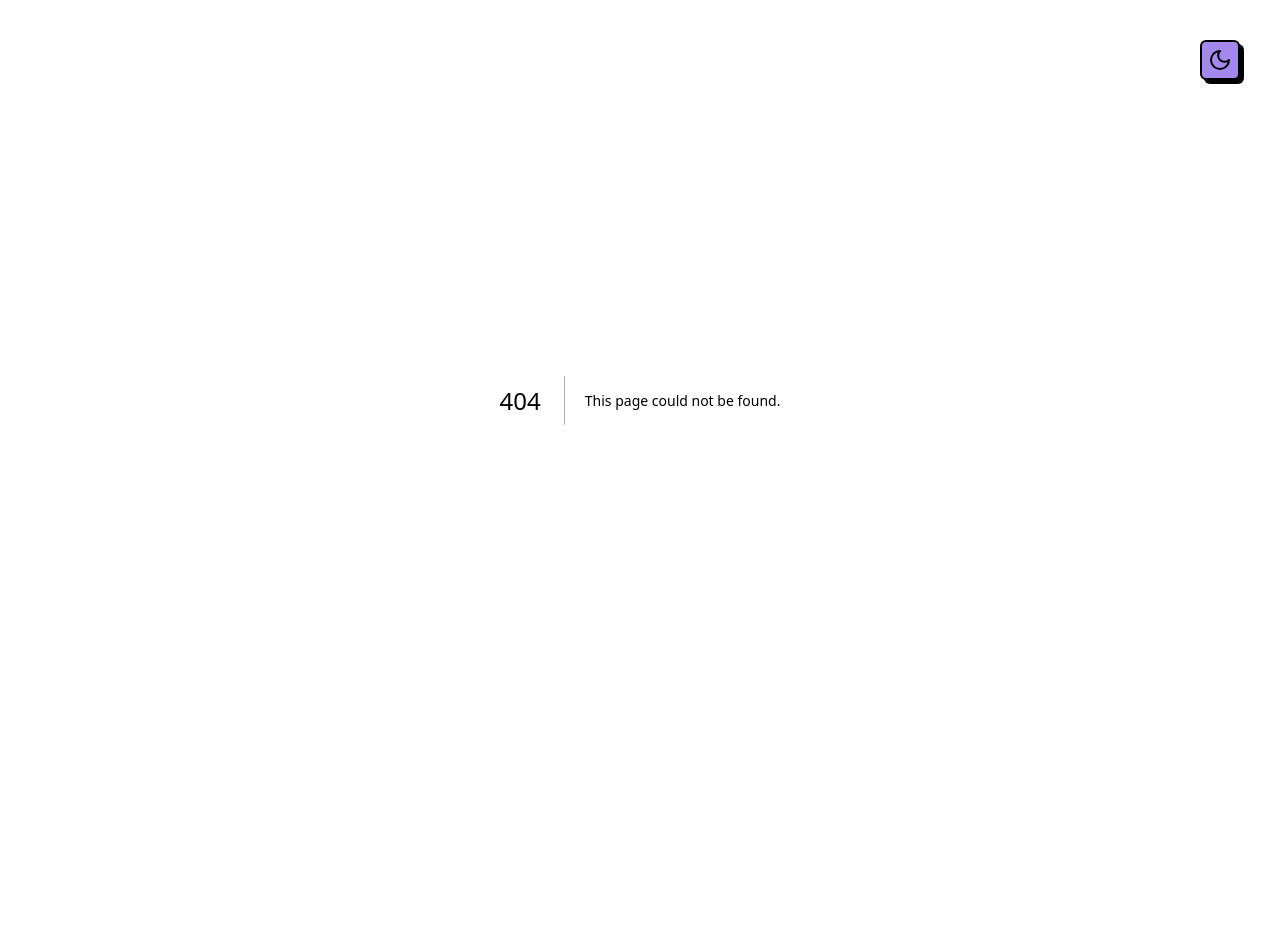
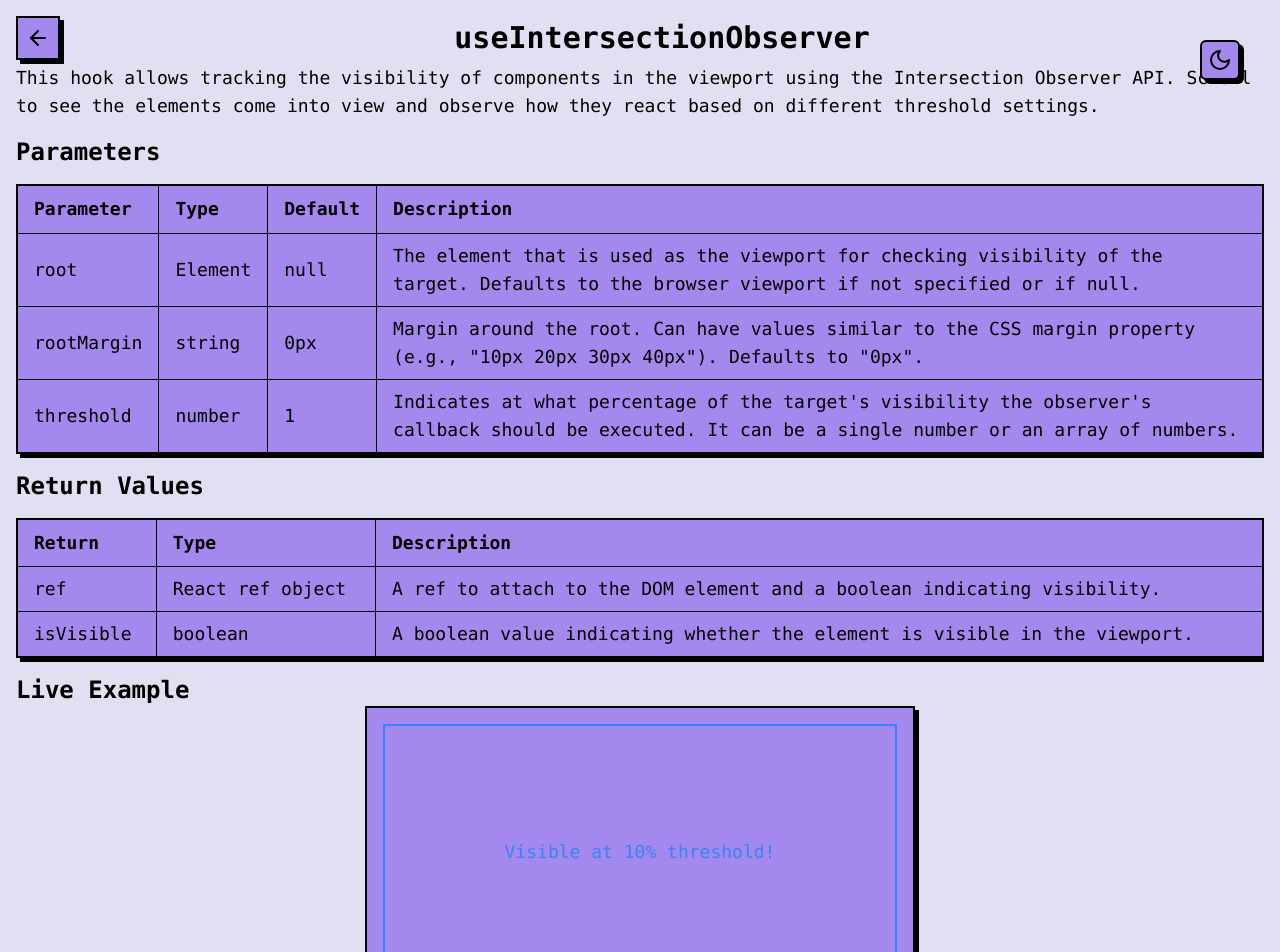
Before and after one commit to ehte92/quick-hooks, a Next.js app: page /use-intersection-observer in a window 1280 px wide. Before the commit this address had no page. Shown: the top 952 px of the page. Before the commit the page ends 800 px from the top, so only its background shows below. Built offline with nearby package versions, Linux system fonts and the light colour scheme.

Commit message:
feat: Add useIntersectionObserver hook for tracking visibility of DOM elements

```diff
--- /dev/null
+++ b/app/use-intersection-observer/page.tsx
@@ -0,0 +1,169 @@
+'use client';
+
+import React from 'react';
+
+import BackButton from '@/components/ui/back-button';
+import { ScrollArea } from '@/components/ui/scroll-area';
+import {
+  Table,
+  TableBody,
+  TableCell,
+  TableHead,
+  TableHeader,
+  TableRow,
+} from '@/components/ui/table';
+import useIntersectionObserver from '@/hooks/useIntersectionObserver';
+
+const VisibilityComponent: React.FC = () => {
+  const [ref1, isVisible1] = useIntersectionObserver({ threshold: 0.1 });
+  const [ref2, isVisible2] = useIntersectionObserver({ threshold: 0.5 });
+  const [ref3, isVisible3] = useIntersectionObserver({ threshold: 0.9 });
+
+  return (
+    <div className="container mx-auto bg-bg dark:bg-darkBg p-4 font-mono text-text dark:text-darkText">
+      <div className="flex items-center justify-between">
+        <BackButton />
+        <h1 className="text-3xl font-bold">useIntersectionObserver</h1>
+        <div></div>
+      </div>
+      <p className="mt-1 mb-4 text-lg">
+        This hook allows tracking the visibility of components in the viewport
+        using the Intersection Observer API. Scroll to see the elements come
+        into view and observe how they react based on different threshold
+        settings.
+      </p>
+
+      <h2 className="text-2xl font-bold">Parameters</h2>
+      <Table className="table-auto w-full my-4 text-lg shadow-light dark:shadow-dark">
+        <TableHeader>
+          <TableRow>
+            <TableHead className="border px-4 py-2">Parameter</TableHead>
+            <TableHead className="border px-4 py-2">Type</TableHead>
+            <TableHead className="border px-4 py-2">Default</TableHead>
+            <TableHead className="border px-4 py-2">Description</TableHead>
+          </TableRow>
+        </TableHeader>
+        <TableBody>
+          <TableRow>
+            <TableCell className="border px-4 py-2">root</TableCell>
+            <TableCell className="border px-4 py-2">Element</TableCell>
+            <TableCell className="border px-4 py-2">null</TableCell>
+            <TableCell className="border px-4 py-2">
+              The element that is used as the viewport for checking visibility
+              of the target. Defaults to the browser viewport if not specified
+              or if null.
+            </TableCell>
+          </TableRow>
+          <TableRow>
+            <TableCell className="border px-4 py-2">rootMargin</TableCell>
+            <TableCell className="border px-4 py-2">string</TableCell>
+            <TableCell className="border px-4 py-2">0px</TableCell>
+            <TableCell className="border px-4 py-2">
+              Margin around the root. Can have values similar to the CSS margin
+              property (e.g., "10px 20px 30px 40px"). Defaults to "0px".
+            </TableCell>
+          </TableRow>
+          <TableRow>
+            <TableCell className="border px-4 py-2">threshold</TableCell>
+            <TableCell className="border px-4 py-2">number</TableCell>
+            <TableCell className="border px-4 py-2">1</TableCell>
+            <TableCell className="border px-4 py-2">
+              Indicates at what percentage of the target's visibility the
+              observer's callback should be executed. It can be a single number
+              or an array of numbers.
+            </TableCell>
+          </TableRow>
+        </TableBody>
+      </Table>
+
+      <h2 className="text-2xl font-bold">Return Values</h2>
+      <Table className="table-auto w-full my-4 text-lg shadow-light dark:shadow-dark">
+        <TableHeader>
+          <TableRow>
+            <TableHead className="border px-4 py-2">Return</TableHead>
+            <TableHead className="border px-4 py-2">Type</TableHead>
+            <TableHead className="border px-4 py-2">Description</TableHead>
+          </TableRow>
+        </TableHeader>
+        <TableBody>
+          <TableRow>
+            <TableCell className="border px-4 py-2">ref</TableCell>
+            <TableCell className="border px-4 py-2">React ref object</TableCell>
+            <td className="border px-4 py-2">
+              A ref to attach to the DOM element and a boolean indicating
+              visibility.
+            </td>
+          </TableRow>
+          <TableRow>
+            <TableCell className="border px-4 py-2">isVisible</TableCell>
+            <TableCell className="border px-4 py-2">boolean</TableCell>
+            <td className="border px-4 py-2">
+              A boolean value indicating whether the element is visible in the
+              viewport.
+            </td>
+          </TableRow>
+        </TableBody>
+      </Table>
+
+      <h2 className="text-2xl font-bold">Live Example</h2>
+      <div className="flex items-center justify-center">
+        <ScrollArea className="h-[400px] w-[550px] text-text border-2 border-border dark:border-darkBorder bg-main p-4 shadow-light dark:shadow-dark">
+          <div
+            ref={ref1}
+            className="h-64 border-2 border-blue-500 mb-8 flex items-center justify-center"
+          >
+            {isVisible1 ? (
+              <p className="text-lg text-blue-500">Visible at 10% threshold!</p>
+            ) : (
+              <p className="text-lg ">Not Visible</p>
+            )}
+          </div>
+          <div
+            ref={ref2}
+            className="h-64 border-2 border-accent mb-8 flex items-center justify-center"
+          >
+            {isVisible2 ? (
+              <p className="text-lg text-accent">Visible at 50% threshold!</p>
+            ) : (
+              <p className="text-lg ">Not Visible</p>
+            )}
+          </div>
+          <div
+            ref={ref3}
+            className="h-64 border-2 border-destructive mb-8 flex items-center justify-center"
+          >
+            {isVisible3 ? (
+              <p className="text-lg text-destructive">
+                Visible at 90% threshold!
+              </p>
+            ) : (
+              <p className="text-lg ">Not Visible</p>
+            )}
+          </div>
+        </ScrollArea>
+      </div>
+
+      <h2 className="text-2xl font-bold mt-6">Example Usage</h2>
+      <pre className="bg-main p-3 text-sm shadow-light dark:shadow-dark">
+        {`
+import React from 'react';
+import useIntersectionObserver from './useIntersectionObserver';
+
+const VisibilityComponent = () => {
+    const [ref, isVisible] = useIntersectionObserver({threshold: 0.5});
+
+    return (
+        <div ref={ref}>
+            {isVisible ? 'Visible in the viewport!' : 'Scroll to see me!'}
+        </div>
+    );
+};
+
+export default VisibilityComponent;
+                `}
+      </pre>
+    </div>
+  );
+};
+
+export default VisibilityComponent;
--- /dev/null
+++ b/hooks/useIntersectionObserver.ts
@@ -0,0 +1,50 @@
+import { useEffect, useRef, useState } from 'react';
+
+interface IntersectionObserverOptions {
+  root?: Element | null;
+  rootMargin?: string;
+  threshold?: number | number[];
+}
+
+/**
+ * Custom hook to track visibility of a DOM element within the viewport using the Intersection Observer API.
+ * @param options Configuration options for the intersection observer.
+ * @returns A tuple containing a ref to attach to the DOM element and the visibility state.
+ */
+function useIntersectionObserver(
+  options?: IntersectionObserverOptions
+): [React.RefObject<HTMLDivElement>, boolean] {
+  const [isVisible, setIsVisible] = useState(false);
+  const ref = useRef<HTMLDivElement>(null);
+
+  useEffect(() => {
+    const observer = new IntersectionObserver(
+      ([entry]) => {
+        // Update our state when observer callback fires
+        if (entry) {
+          setIsVisible(entry.isIntersecting);
+        }
+      },
+      {
+        root: options?.root || null,
+        rootMargin: options?.rootMargin || '0px',
+        threshold: options?.threshold || 0,
+      }
+    );
+
+    const currentRef = ref.current;
+    if (currentRef) {
+      observer.observe(currentRef);
+    }
+
+    return () => {
+      if (currentRef) {
+        observer.unobserve(currentRef);
+      }
+    };
+  }, [ref, options?.root, options?.rootMargin, options?.threshold]); // Ensure the effect reruns only if options change
+
+  return [ref, isVisible];
+}
+
+export default useIntersectionObserver;
```
